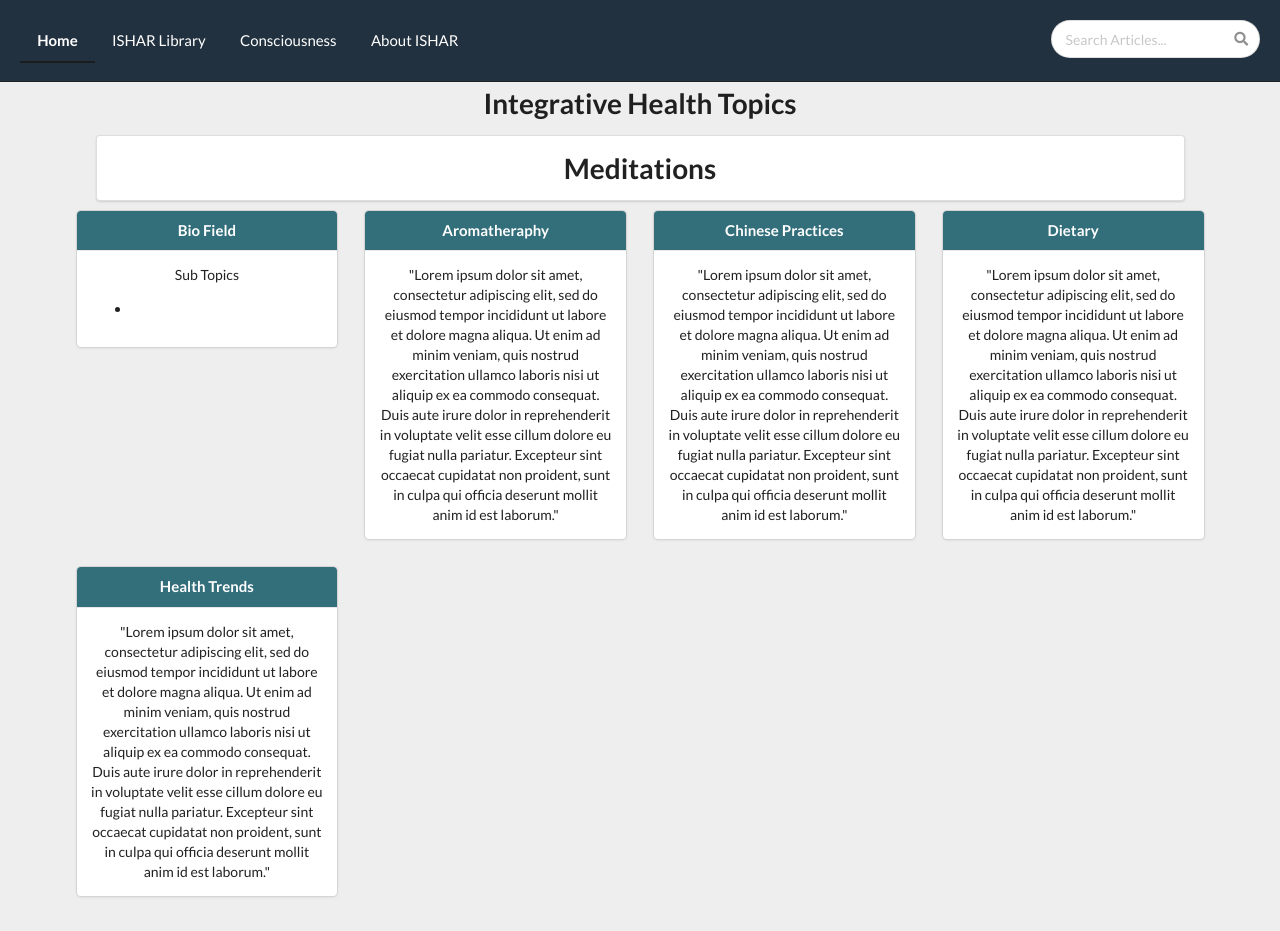
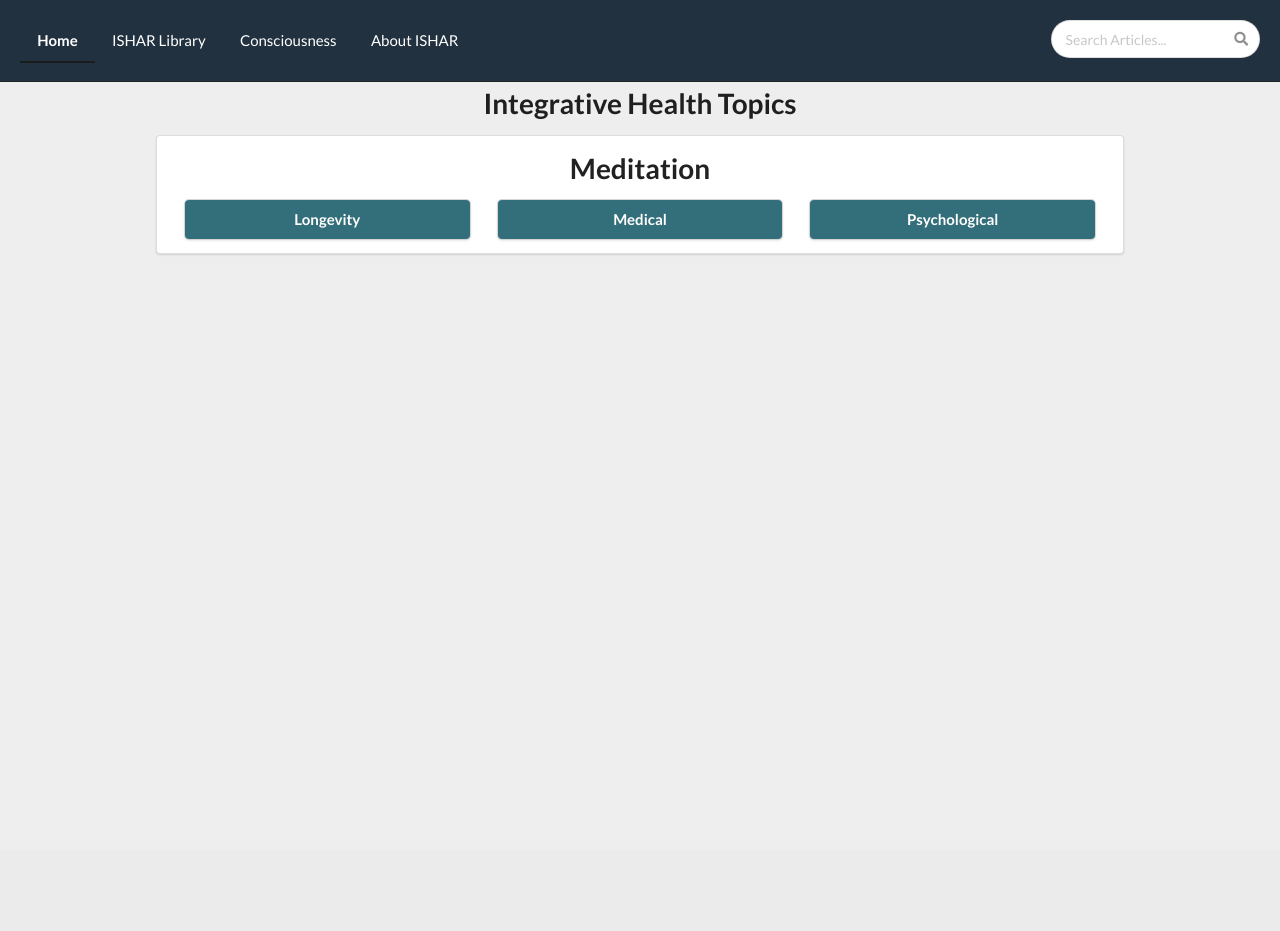
Before and after one commit to jerseycity17/team-22, a Django app: page /library/ in a window 1280 px wide. After the commit the page ends 255 px from the top, so only its background shows below. Run offline with Django 3.2, Linux system fonts and the light colour scheme; data comes from the database, SQL or seed files in the repository; data that the repository does not hold is empty; some libraries are stand-ins or nearby versions.

Commit message:
library html

```diff
--- a/ishar/isharonline/templates/isharonline/library.html
+++ b/ishar/isharonline/templates/isharonline/library.html
@@ -95,8 +95,10 @@
 }
 
 div.ui.segment{
-  width: 90%;
-  margin: 10px auto;
+  margin: auto;
+  align-items: center;
+  width: 80%;
+  text-align: center;
 }
 div.ui.secondary.pointing.menu.nav-menu{
   overflow: hidden;
@@ -235,103 +237,33 @@
 
       <div class="ui segment">
         <h1>
-          Meditations
+          Meditation
         </h1>
-      </div>
-      <div class="ui four column doubling stackable grid container tdt" >
-
+        <div class="ui three column doubling stackable grid container tdt" >
           <div class = "column">
             <div class="ui card">
               <div class="head">
-              <h4> Bio Field </h4>
+                <h4> Longevity </h4>
               </div>
-            <div class="content">
-              <p> Sub Topics </p>
-                <ul>
-              <li>
-              </li>
-
-            </ul>
-
-            </div>
-
             </div>
 
           </div>
           <div class = "column">
             <div class="ui card">
               <div class="head">
-              <h4> Aromatheraphy
+                <h4> Medical </h4>
               </div>
-            <div class="content">
-
-              "Lorem ipsum dolor sit amet, consectetur adipiscing elit, sed do eiusmod tempor incididunt
-                ut labore et dolore magna aliqua. Ut enim ad minim veniam, quis nostrud exercitation ullamco laboris
-                 nisi ut aliquip ex ea commodo consequat. Duis aute irure dolor
-                 in reprehenderit in voluptate velit esse cillum dolore eu fugiat nulla pariatur. Excepteur sint occaecat cupidatat non proident,
-                  sunt in culpa qui officia deserunt mollit anim id est laborum."
-
-            </div>
-
             </div>
 
           </div>
           <div class = "column">
             <div class="ui card">
               <div class="head">
-              <h4> Chinese Practices </h4>
-            </div>
-            <div class="content">
-
-              "Lorem ipsum dolor sit amet, consectetur adipiscing elit, sed do eiusmod tempor incididunt
-                ut labore et dolore magna aliqua. Ut enim ad minim veniam, quis nostrud exercitation ullamco laboris
-                 nisi ut aliquip ex ea commodo consequat. Duis aute irure dolor
-                 in reprehenderit in voluptate velit esse cillum dolore eu fugiat nulla pariatur. Excepteur sint occaecat cupidatat non proident,
-                  sunt in culpa qui officia deserunt mollit anim id est laborum."
-
-            </div>
-
-          </div>
-
-        </div>
-        <div class = "column">
-          <div class="ui card">
-            <div class="head">
-            <h4>  Dietary </h4>
-            </div>
-            <div class="content">
-
-              "Lorem ipsum dolor sit amet, consectetur adipiscing elit, sed do eiusmod tempor incididunt
-                ut labore et dolore magna aliqua. Ut enim ad minim veniam, quis nostrud exercitation ullamco laboris
-                 nisi ut aliquip ex ea commodo consequat. Duis aute irure dolor
-                 in reprehenderit in voluptate velit esse cillum dolore eu fugiat nulla pariatur. Excepteur sint occaecat cupidatat non proident,
-                  sunt in culpa qui officia deserunt mollit anim id est laborum."
-
-            </div>
-
-          </div>
-
-        </div>
-        <div class = "column">
-          <div class="ui card">
-            <div class="head">
-              <h4> Health Trends </h4>
-            </div>
-            <div class="content">
-
-              "Lorem ipsum dolor sit amet, consectetur adipiscing elit, sed do eiusmod tempor incididunt
-                ut labore et dolore magna aliqua. Ut enim ad minim veniam, quis nostrud exercitation ullamco laboris
-                 nisi ut aliquip ex ea commodo consequat. Duis aute irure dolor
-                 in reprehenderit in voluptate velit esse cillum dolore eu fugiat nulla pariatur. Excepteur sint occaecat cupidatat non proident,
-                  sunt in culpa qui officia deserunt mollit anim id est laborum."
-
-            </div>
-
-          </div>
-
+                <h4> Psychological </h4>
               </div>
             </div>
-
+          </div>
+        </div>
       </div>
 
 </body>
```
Lines whose indentation alone changed are shown as unchanged.
